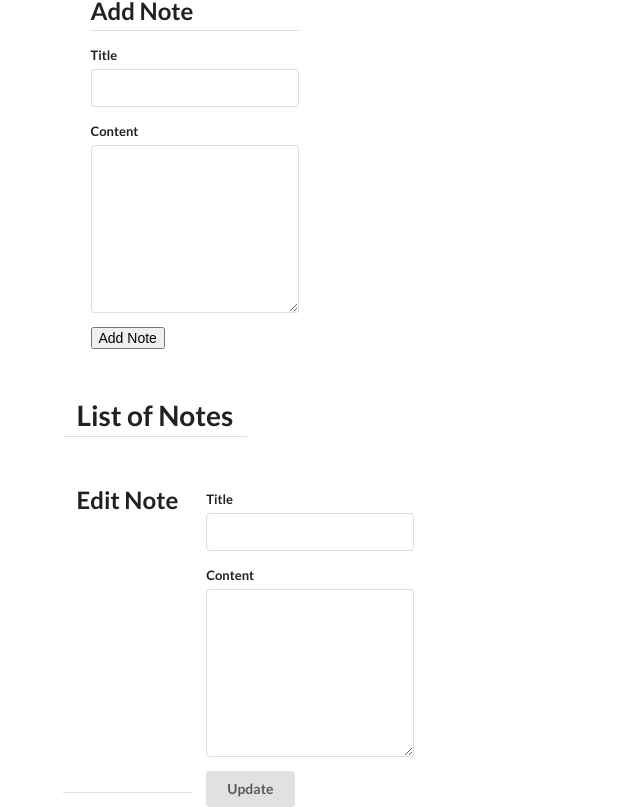
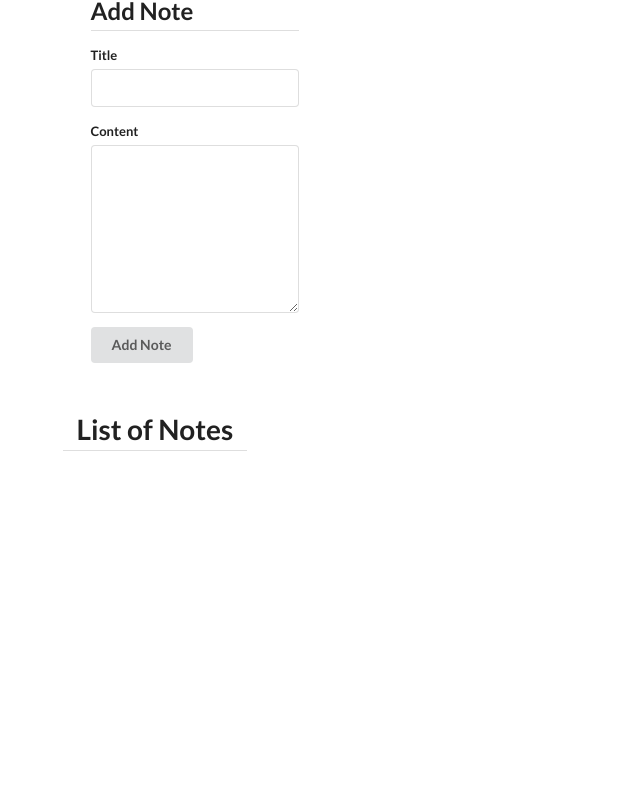
Before and after one commit to Akash1298/note_taking_app, a React (Create React App) app: page / in a window 1280 px wide. Shown: the part 293-1100 px from the top of the page, without its empty margins (0-640 px from the left). After the commit the page ends 810 px from the top, so only its background shows below. Built offline with nearby package versions, Linux system fonts and the light colour scheme.

Commit message:
new Updates

```diff
--- a/src/components/AddNote.js
+++ b/src/components/AddNote.js
@@ -38,7 +38,8 @@ class AddNote extends React.Component {
                             onChange={this.onContentChange}
                         ></textarea>
                     </div>
-                    <button onClick={this.onFormSubmit}>
+                    <button className='ui button'
+                    onClick={this.onFormSubmit}>
                             Add Note
                             </button>
                 </div>
--- a/src/components/App.js
+++ b/src/components/App.js
@@ -8,6 +8,7 @@ import EditNote from './EditNote';
 
 const App = () => {
  const[date,setDate] = useState(new Date());
+
 
  const onChange = date => {
      setDate(date)
--- a/src/components/EditNote.js
+++ b/src/components/EditNote.js
@@ -2,8 +2,15 @@ import React from 'react';
 import {connect} from 'react-redux';
 
 class EditNote extends React.Component {
-
     state = {title:this.props.selectedNote.title, content:this.props.selectedNote.content}
+    componentDidMount(){
+        this.setState({
+            title : this.props.selectedNote.title //? this.props.selectedNote.title: ""
+        })
+        this.setState({
+            content : this.props.selectedNote.content //? this.props.selectedNote.content: ""
+        })
+    }
     onTitleChange = (event) => {
         this.setState({ title: event.target.value });
     }
@@ -48,10 +55,8 @@ class EditNote extends React.Component {
     }
 
     render(){
-    return (
-        <div>
-            {this.renderEditNote()}
-        </div>);
+        //console.log(this.stat.title)
+        return <div>{this.props.selectedNote.title  ?  this.renderEditNote() : null}</div>
     }
 }
 const mapToStateProps = (state) => {
--- a/src/components/NoteList.js
+++ b/src/components/NoteList.js
@@ -16,6 +16,7 @@ class NoteList extends React.Component{
                     <div className='right floated content'>
                     <button className='ui button primary'
                     onClick={() => this.props.editNote(note)}
+
                     >Edit</button>
                     </div>
                 </div>
--- a/src/reducers/reducer.js
+++ b/src/reducers/reducer.js
@@ -1,3 +1,5 @@
+
+
 import {combineReducers} from 'redux';
 
 const addNotes = (oldListOfNotes = [], action) => {
```
